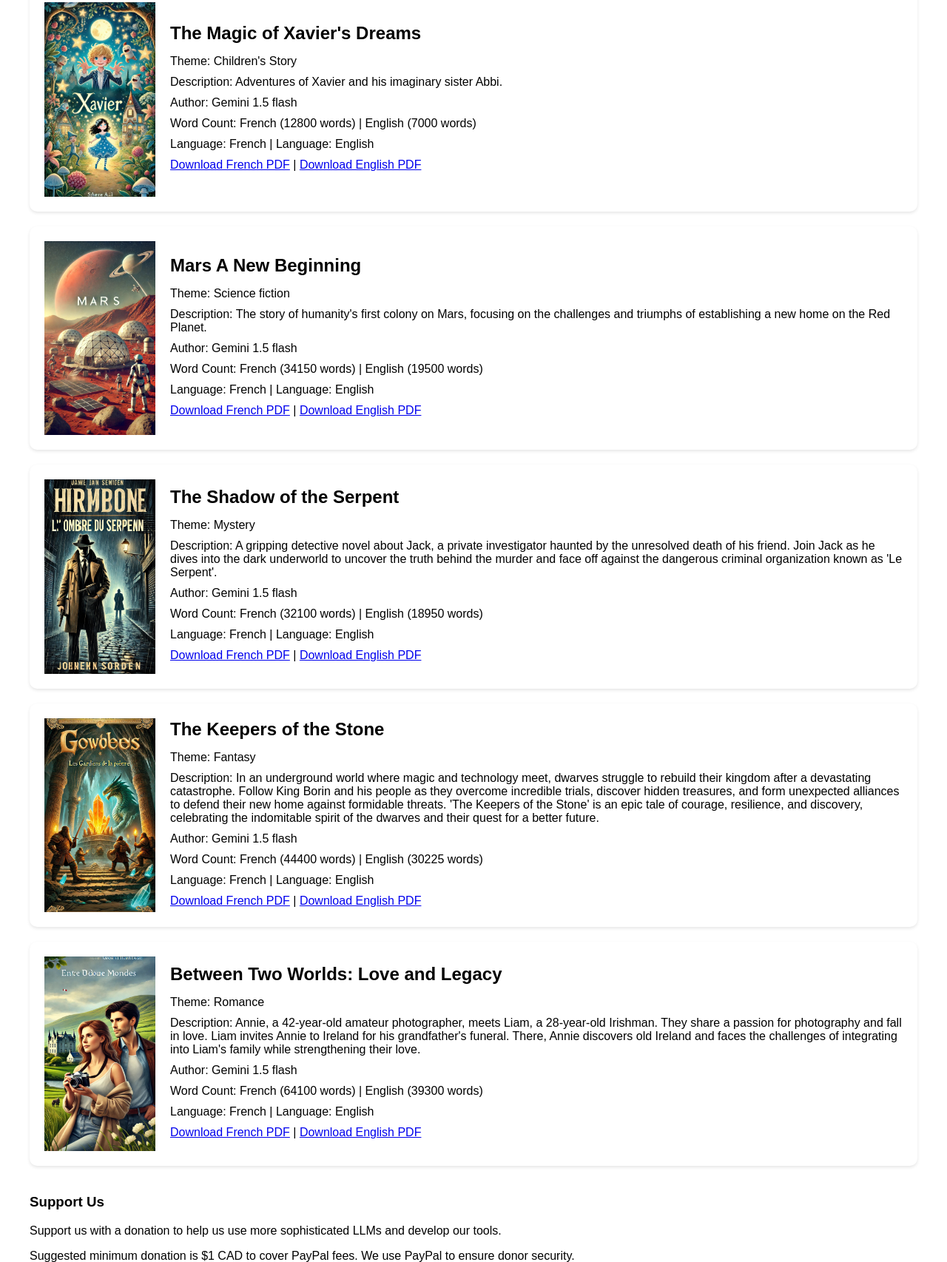
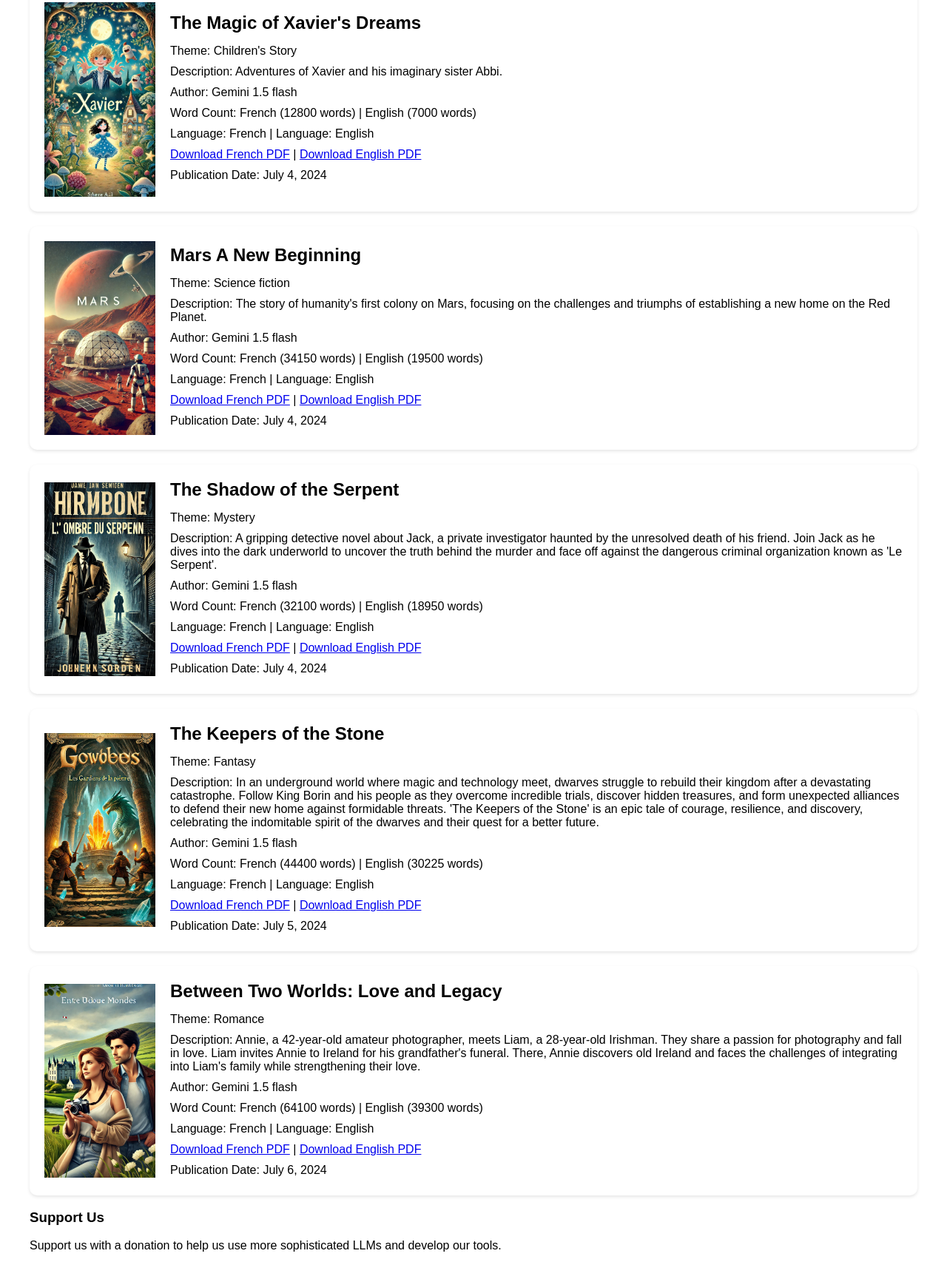
Before and after one commit to SimonMurrayGirard/sphereaibooks, a plain HTML site: page index.html in a window 1280 px wide. Shown: the part 281-1987 px from the top of the page at 74% size. Drawn offline with Linux system fonts and the light colour scheme.

Commit message:
Mise à jour du site avec les dates de publication des livres

```diff
--- a/index.html
+++ b/index.html
@@ -42,6 +42,7 @@
                         <a href="books/La magie des rêves de Xavier.pdf" download data-lang-en="Download French PDF" data-lang-fr="Télécharger PDF Français">Télécharger PDF Français</a> |
                         <a href="books/The Magic of Xavier's Dreams.pdf" download data-lang-en="Download English PDF" data-lang-fr="Télécharger PDF Anglais">Télécharger PDF Anglais</a>
                     </p>
+                    <p data-lang-en="Publication Date: July 4, 2024" data-lang-fr="Date de publication : 4 juillet 2024">Date de publication : 4 juillet 2024</p>
                 </div>
             </div>
             <div class="book-item">
@@ -60,6 +61,7 @@
                         <a href="books/Mars un nouveau départ.pdf" download data-lang-en="Download French PDF" data-lang-fr="Télécharger PDF Français">Télécharger PDF Français</a> |
                         <a href="books/Mars A New Beginning.pdf" download data-lang-en="Download English PDF" data-lang-fr="Télécharger PDF Anglais">Télécharger PDF Anglais</a>
                     </p>
+                    <p data-lang-en="Publication Date: July 4, 2024" data-lang-fr="Date de publication : 4 juillet 2024">Date de publication : 4 juillet 2024</p>
                 </div>
             </div>
             <div class="book-item">
@@ -78,6 +80,7 @@
                         <a href="books/L'Ombre du Serpent.pdf" download data-lang-en="Download French PDF" data-lang-fr="Télécharger PDF Français">Télécharger PDF Français</a> |
                         <a href="books/The Shadow of the Serpent.pdf" download data-lang-en="Download English PDF" data-lang-fr="Télécharger PDF Anglais">Télécharger PDF Anglais</a>
                     </p>
+                    <p data-lang-en="Publication Date: July 4, 2024" data-lang-fr="Date de publication : 4 juillet 2024">Date de publication : 4 juillet 2024</p>
                 </div>
             </div>
             <div class="book-item">
@@ -96,16 +99,17 @@
                         <a href="books/Les Gardiens de la pierre.pdf" download data-lang-en="Download French PDF" data-lang-fr="Télécharger PDF Français">Télécharger PDF Français</a> |
                         <a href="books/The Keepers of the Stone.pdf" download data-lang-en="Download English PDF" data-lang-fr="Télécharger PDF Anglais">Télécharger PDF Anglais</a>
                     </p>
+                    <p data-lang-en="Publication Date: July 5, 2024" data-lang-fr="Date de publication : 5 juillet 2024">Date de publication : 5 juillet 2024</p>
                 </div>
             </div>
-			<div class="book-item">
+            <div class="book-item">
                 <img src="images/Entre Deux Mondes  Amour et Héritage.jpg" alt="Entre Deux Mondes  Amour et Héritage">
                 <div class="book-info">
                     <h2 data-lang-en="Between Two Worlds: Love and Legacy" data-lang-fr="Entre Deux Mondes: Amour et Héritage">Entre Deux Mondes: Amour et Héritage</h2>
                     <p data-lang-en="Theme: Romance" data-lang-fr="Thème: Romance">Thème: Romance</p>
                     <p data-lang-en="Description: Annie, a 42-year-old amateur photographer, meets Liam, a 28-year-old Irishman. They share a passion for photography and fall in love. Liam invites Annie to Ireland for his grandfather's funeral. There, Annie discovers old Ireland and faces the challenges of integrating into Liam's family while strengthening their love." data-lang-fr="Description: Annie, photographe amateur de 42 ans, rencontre Liam, un jeune Irlandais de 28 ans. Ils partagent une passion pour la photographie et tombent amoureux. Liam invite Annie en Irlande pour les funérailles de son grand-père. Là-bas, Annie découvre la vieille Irlande et affronte les défis d'intégration dans la famille de Liam tout en renforçant leur amour.">Description: Annie, photographe amateur de 42 ans, rencontre Liam, un jeune Irlandais de 28 ans. Ils partagent une passion pour la photographie et tombent amoureux. Liam invite Annie en Irlande pour les funérailles de son grand-père. Là-bas, Annie découvre la vieille Irlande et affronte les défis d'intégration dans la famille de Liam tout en renforçant leur amour.</p>
                     <p data-lang-en="Author: Gemini 1.5 flash" data-lang-fr="Auteur: Gemini 1.5 flash">Auteur: Gemini 1.5 flash</p>
-                    <p data-lang-en="Word Count: French (64100 words) | English (39300 words)" data-lang-fr="Nombre de mots: Français (64100 mots) | Anglais (39300 mots)">Nombre de mots: Français (44400 mots) | Anglais (30225 mots)</p>
+                    <p data-lang-en="Word Count: French (64100 words) | English (39300 words)" data-lang-fr="Nombre de mots: Français (64100 mots) | Anglais (39300 mots)">Nombre de mots: Français (64100 mots) | Anglais (39300 mots)</p>
                     <p>
                         <span data-lang-en="Language: French" data-lang-fr="Langue: Français">Langue: Français</span> |
                         <span data-lang-en="Language: English" data-lang-fr="Langue: Anglais">Langue: Anglais</span>
@@ -114,8 +118,9 @@
                         <a href="books/Entre Deux Mondes  Amour et Héritage.pdf" download data-lang-en="Download French PDF" data-lang-fr="Télécharger PDF Français">Télécharger PDF Français</a> |
                         <a href="books/Between Two Worlds Love and Legacy.pdf" download data-lang-en="Download English PDF" data-lang-fr="Télécharger PDF Anglais">Télécharger PDF Anglais</a>
                     </p>
+                    <p data-lang-en="Publication Date: July 6, 2024" data-lang-fr="Date de publication : 6 juillet 2024">Date de publication : 6 juillet 2024</p>
                 </div>
-            <!-- Ajoutez plus de livres de cette manière -->
+            </div>
         </div>
         <div class="donate-section">
             <h3 data-lang-en="Support Us" data-lang-fr="Soutenez-nous">Soutenez-nous</h3>
```
